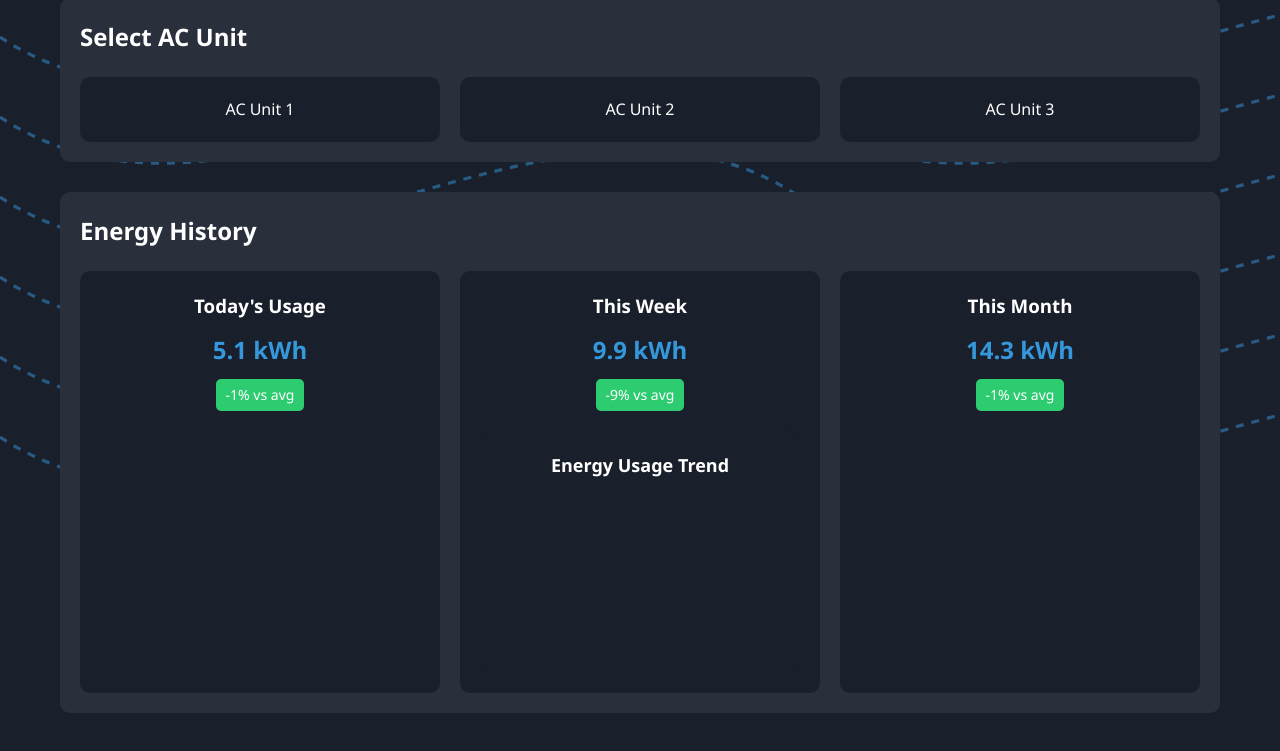
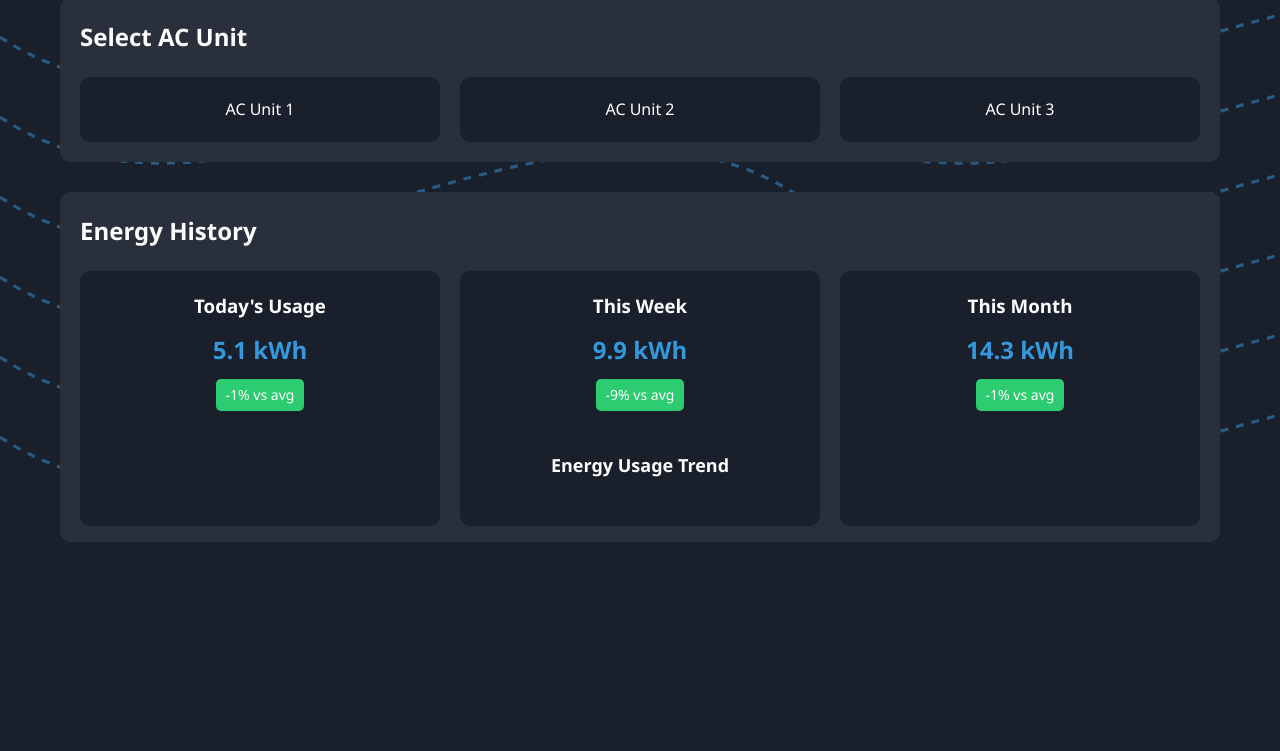
Before and after one commit to KalharaJayathissa/project_airvis, a website built with Vite: page index.html in a window 1280 px wide. Shown: the part 203-954 px from the top of the page. Built offline with nearby package versions, Linux system fonts and the light colour scheme.

Commit message:
decreased the height of the history tab

```diff
--- a/styles.css
+++ b/styles.css
@@ -243,13 +243,15 @@ input:checked + .slider:before {
     background-color: var(--secondary-color);
     border-radius: 10px;
     padding: 20px;
+    height: 350px; /* Decreased height */
 }
 
 .history-cards {
     display: grid;
-    grid-template-columns: repeat(auto-fit, minmax(200px, 1fr));
+    grid-template-columns: repeat(auto-fit, minmax(10px, 1fr));
     gap: 20px;
     margin-top: 20px;
+    height: 500px; /* Decreased height */
 }
 
 .history-card {
@@ -257,6 +259,7 @@ input:checked + .slider:before {
     padding: 20px;
     border-radius: 10px;
     text-align: center;
+    height: 255px;
 }
 
 .energy-value {
@@ -288,6 +291,7 @@ input:checked + .slider:before {
     background-color: var(--primary-color);
     border-radius: 10px;
     padding: 20px;
+    height: 90px;
     margin-top: 20px;
 }
 
```
